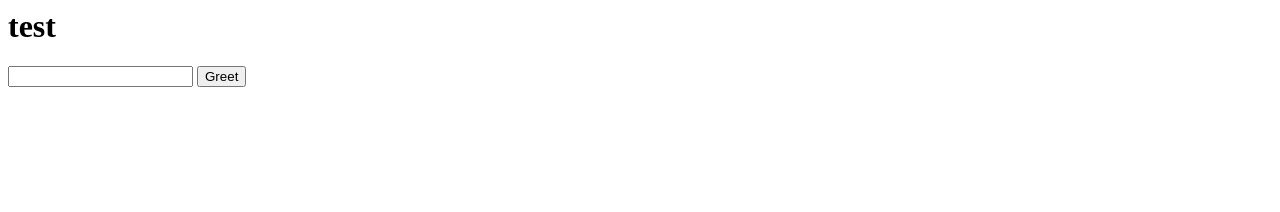
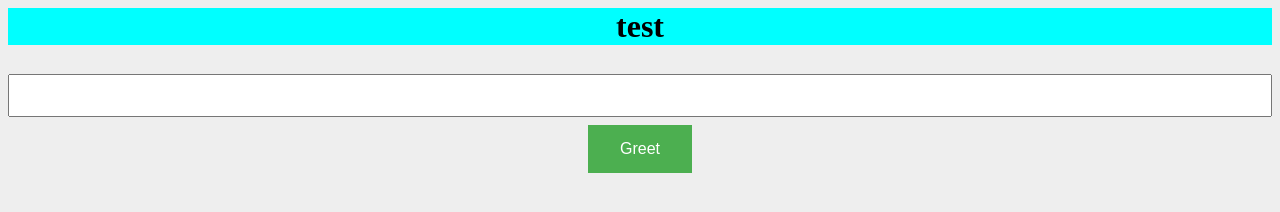
Before and after one commit to Cliff-Foreman/VueJS, a plain HTML site: page XOR/index.html in a window 1280 px wide. Drawn offline with nearby package versions, Linux system fonts and the light colour scheme.

Commit message:
CSS
added some css

```diff
--- a/XOR/index.html
+++ b/XOR/index.html
@@ -1,15 +1,25 @@
 <html>
 
 <head>
-	<title>Test</title>
+    <title>Test</title>
+    <link rel="stylesheet" type="text/css" href="./style.css" />
     <script src="https://cdn.jsdelivr.net/npm/vue/dist/vue.js"></script>
 </head>
 
 <body>
-	<div id='root'>
-        <h1>{{ greeting }}</h1>
-        <input v-model="giss" @keyup.enter="addName">
-        <button @click="testing">Greet</button>
+    <div id="container">
+        <div id='root'>
+            <div id="header">
+                <h1>{{ greeting }}</h1>
+                <h1 v-if="greeting === blank">Heading</h1>
+            </div>
+            <div id="bot">
+                <input v-model="giss">
+            </div>
+            <div id="bott">
+                <button @click="testing">Greet</button>
+            </div>
+        </div>
     </div>
     <script src="https://cdn.jsdelivr.net/npm/@tensorflow/tfjs@1.0.0/dist/tf.min.js"></script>
     <script src="index.js"></script>
--- /dev/null
+++ b/XOR/style.css
@@ -0,0 +1,35 @@
+body {
+    background-color: #EEE;
+}
+
+#header {
+    background-color: cyan;
+    color: black;
+    text-align: center;
+}
+
+input {
+    width: 100%;
+    padding: 12px 20px;
+    margin: 8px 0;
+    box-sizing: border-box;
+}
+
+button {
+    background-color: #4CAF50; /* Green */
+    border: none;
+    color: white;
+    padding: 15px 32px;
+    text-align: center;
+    text-decoration: none;
+    display: inline-block;
+    font-size: 16px;
+}
+
+#bot {
+    text-align: center;
+}
+
+#bott {
+    text-align: center;
+}
```
Also changed, not shown: 1 other file.
